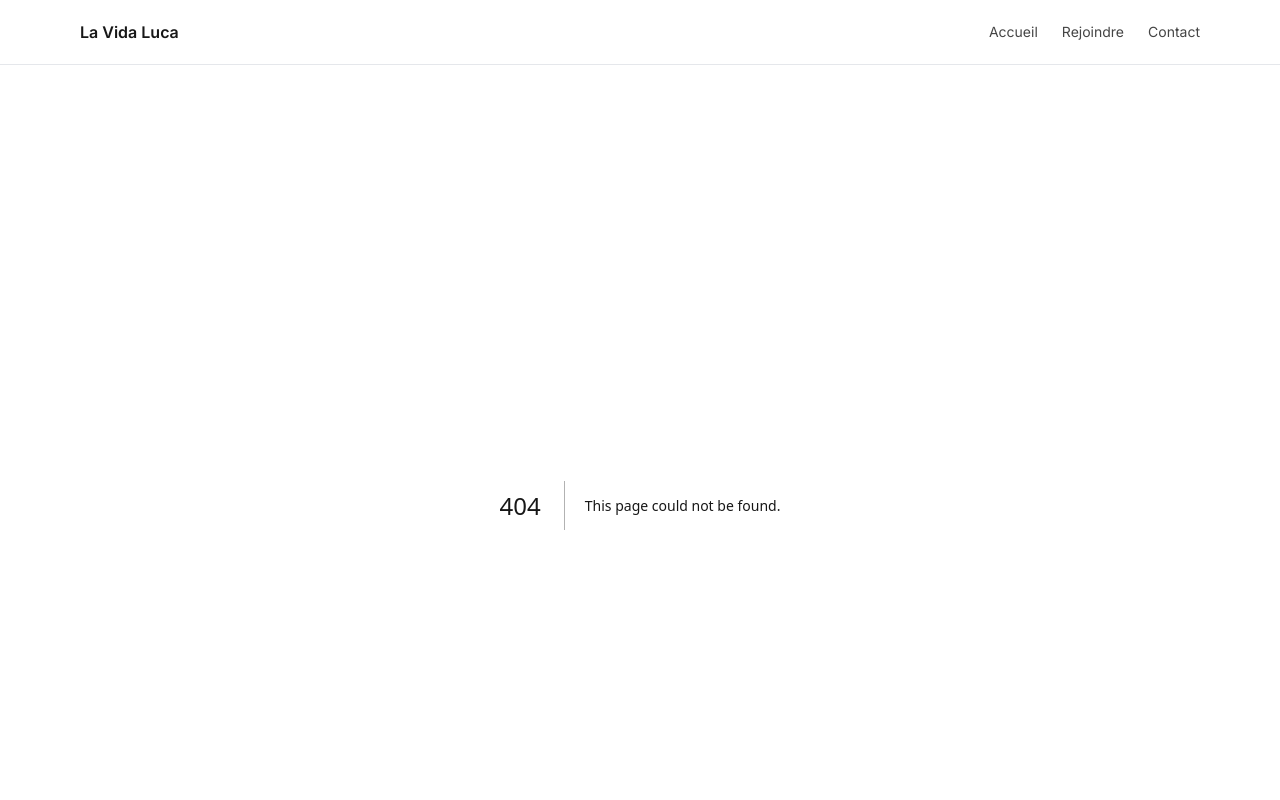
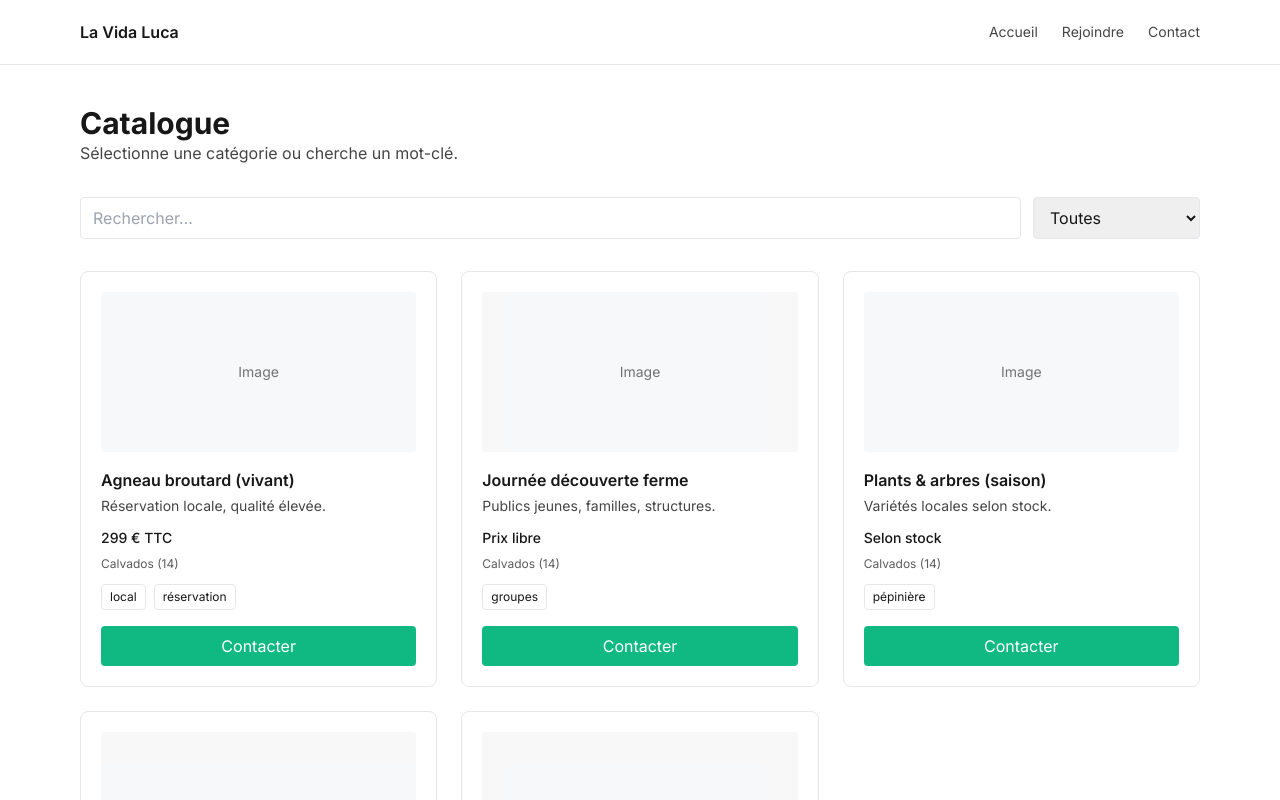
Before and after one commit to vidaluca77-cloud/LaVidaLuca-App, a Next.js app: page /catalogue in a window 1280 px wide. Before the commit this address had no page. Shown: the top 800 px of the page. Built offline with nearby package versions, Linux system fonts and the light colour scheme.

Commit message:
Create page.tsx

```diff
--- /dev/null
+++ b/src/app/catalogue/page.tsx
@@ -0,0 +1,88 @@
+"use client";
+import { useMemo, useState } from "react";
+
+type Item = {
+  id: string;
+  title: string;
+  description: string;
+  price: string;
+  category: "Produits vivants" | "Activités terrain" | "Services" | "Dons en nature";
+  departement: string;
+  img?: string;
+  tags: string[];
+};
+
+const DATA: Item[] = [
+  { id:"agn-001", title:"Agneau broutard (vivant)", description:"Réservation locale, qualité élevée.", price:"299 € TTC", category:"Produits vivants", departement:"Calvados (14)", tags:["local","réservation"] },
+  { id:"jour-001", title:"Journée découverte ferme", description:"Publics jeunes, familles, structures.", price:"Prix libre", category:"Activités terrain", departement:"Calvados (14)", tags:["groupes"] },
+  { id:"plant-001", title:"Plants & arbres (saison)", description:"Variétés locales selon stock.", price:"Selon stock", category:"Produits vivants", departement:"Calvados (14)", tags:["pépinière"] },
+  { id:"srv-001", title:"Visite pédagogique MFR/lycées", description:"Accueil encadré, objectifs pédagogiques.", price:"Sur devis", category:"Services", departement:"Calvados (14)", tags:["éducation"] },
+  { id:"don-001", title:"Dons en nature", description:"Matériel agricole, plants, clôtures, caméras…", price:"—", category:"Dons en nature", departement:"National", tags:["partenariat"] },
+];
+
+const CATEGORIES = ["Toutes","Produits vivants","Activités terrain","Services","Dons en nature"] as const;
+
+export default function Catalogue() {
+  const [q, setQ] = useState("");
+  const [cat, setCat] = useState<typeof CATEGORIES[number]>("Toutes");
+
+  const items = useMemo(() => {
+    return DATA.filter(it => {
+      const okCat = cat === "Toutes" || it.category === cat;
+      const okQ = (it.title + it.description + it.departement + it.tags.join(" "))
+        .toLowerCase().includes(q.toLowerCase());
+      return okCat && okQ;
+    });
+  }, [q, cat]);
+
+  return (
+    <div className="space-y-8">
+      <header>
+        <h1 className="text-3xl font-bold">Catalogue</h1>
+        <p className="opacity-80">Sélectionne une catégorie ou cherche un mot-clé.</p>
+      </header>
+
+      <div className="flex flex-col gap-3 sm:flex-row">
+        <input
+          value={q}
+          onChange={e=>setQ(e.target.value)}
+          placeholder="Rechercher…"
+          className="w-full rounded border px-3 py-2"
+        />
+        <select
+          value={cat}
+          onChange={e=>setCat(e.target.value as any)}
+          className="rounded border px-3 py-2"
+        >
+          {CATEGORIES.map(c=><option key={c} value={c}>{c}</option>)}
+        </select>
+      </div>
+
+      {items.length === 0 ? (
+        <div className="rounded border p-6">Aucun résultat.</div>
+      ) : (
+        <div className="grid gap-6 sm:grid-cols-2 lg:grid-cols-3">
+          {items.map(it=>(
+            <div key={it.id} className="rounded-lg border p-5 flex flex-col">
+              <div className="h-40 w-full rounded bg-gray-100 mb-4 flex items-center justify-center text-sm opacity-60">
+                Image
+              </div>
+              <h3 className="font-semibold">{it.title}</h3>
+              <p className="mt-1 text-sm opacity-80">{it.description}</p>
+              <div className="mt-3 text-sm font-medium">{it.price}</div>
+              <div className="mt-2 text-xs opacity-70">{it.departement}</div>
+              <div className="mt-3 flex flex-wrap gap-2">
+                {it.tags.map(t=>(
+                  <span key={t} className="rounded border px-2 py-1 text-xs">{t}</span>
+                ))}
+              </div>
+              <a href="/contact" className="mt-4 inline-block rounded bg-emerald-500 px-4 py-2 text-white text-center">
+                Contacter
+              </a>
+            </div>
+          ))}
+        </div>
+      )}
+    </div>
+  );
+}
```
